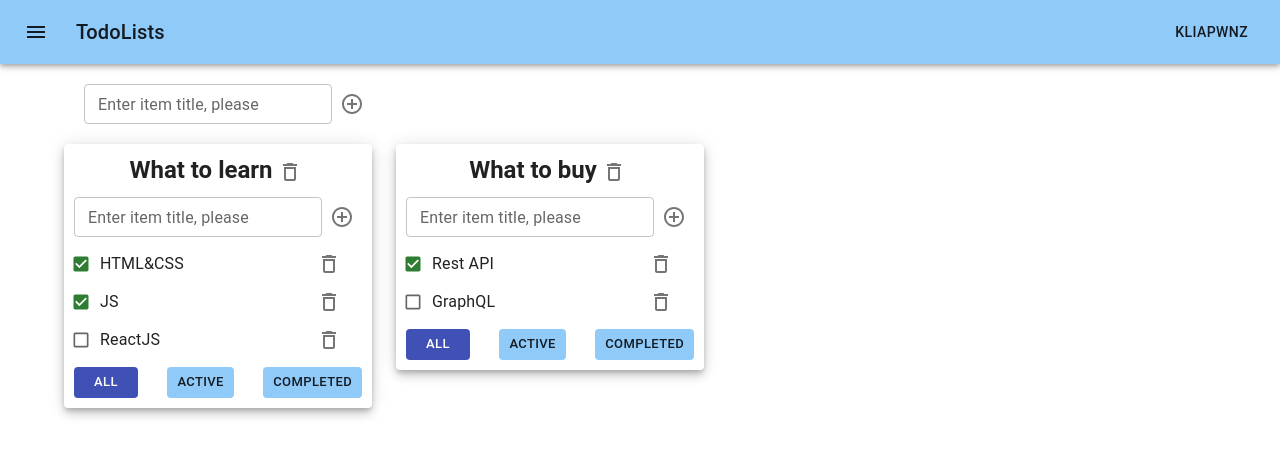
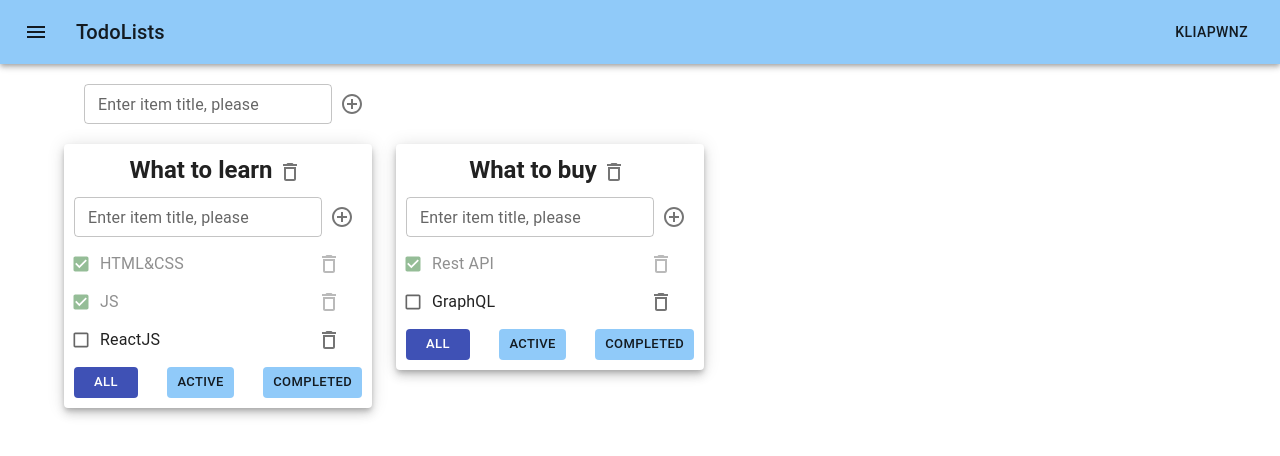
Before and after one commit to Kliapwnz/todoFinaly, a React (Create React App) app: page / in a window 1280 px wide. Shown: the top 456 px of the page. Built offline with nearby package versions, Linux system fonts and the light colour scheme.

Commit message:
justify-content

```diff
--- a/src/App.css
+++ b/src/App.css
@@ -19,9 +19,9 @@
 /*    background-color: aquamarine;*/
 /*}*/
 
-/*.is-done {*/
-/*    opacity: 0.5;*/
-/*}*/
+.is-done {
+    opacity: 0.5;
+}
 .btn-filter-container{
     display: flex;
     justify-content: space-between;
```
